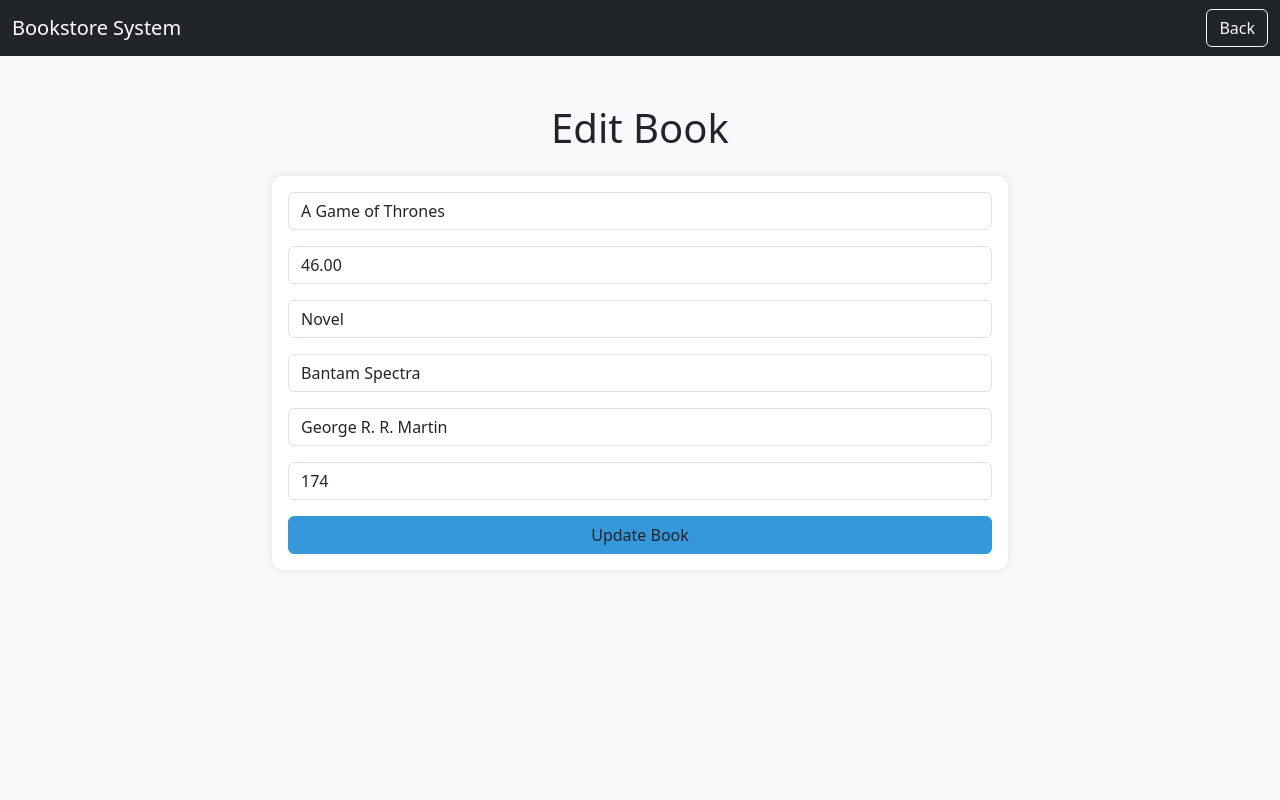
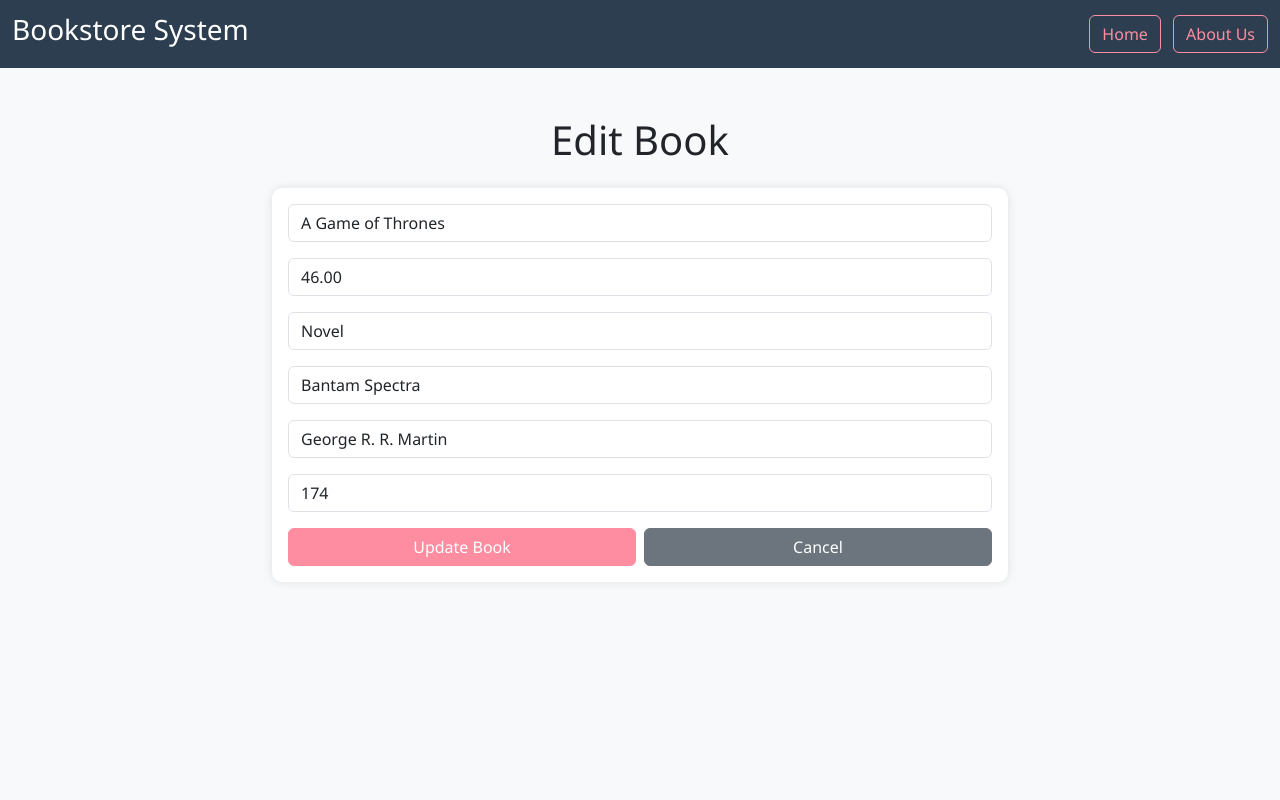
Before and after one commit to soytry12/BookStorePHPProject, a PHP site: page /edit_book.php?id=1 in a window 1280 px wide. Run offline with PHP 8.4, Linux system fonts and the light colour scheme; data comes from the database, SQL or seed files in the repository.

Commit message:
thirdupdate

```diff
--- a/edit_book.php
+++ b/edit_book.php
@@ -38,30 +38,23 @@ if ($_SERVER['REQUEST_METHOD'] == 'POST') {
     <meta name="viewport" content="width=device-width, initial-scale=1.0">
     <title>Edit Book</title>
     <link href="https://cdn.jsdelivr.net/npm/bootstrap@5.3.0/dist/css/bootstrap.min.css" rel="stylesheet">
-    <style>
-        body {
-            background-color: #f8f9fa;
-        }
-        .card {
-            border: none;
-            border-radius: 10px;
-            box-shadow: 0 0 10px rgba(0,0,0,0.1);
-        }
-        .btn-custom {
-            background-color: #3498db;
-            border-color: #3498db;
-        }
-        .btn-custom:hover {
-            background-color: #2980b9;
-            border-color: #2980b9;
-        }
-    </style>
+    <link rel="stylesheet" href="styles.css">
 </head>
 <body>
-    <nav class="navbar navbar-dark bg-dark">
+<nav class="navbar navbar-expand-lg navbar-dark">
         <div class="container-fluid">
-            <a class="navbar-brand" href="#">Bookstore System</a>
-            <a href="index.php" class="btn btn-outline-light">Back</a>
+            <a class="navbar-brand" href="#"><h3>Bookstore System</h3></a>
+            <button class="navbar-toggler" type="button" data-bs-toggle="collapse" data-bs-target="#navbarNav" aria-controls="navbarNav" aria-expanded="false" aria-label="Toggle navigation">
+                <span class="navbar-toggler-icon"></span>
+            </button>
+            <div class="collapse navbar-collapse" id="navbarNav">
+                <ul class="navbar-nav ms-auto">
+                    <li class="nav-item">
+                        <a class="btn btn-outline-light me-2" href="#">Home</a>
+                        <a class="btn btn-outline-light" href="aboutus.php">About Us</a>
+                    </li>
+                </ul>
+            </div>
         </div>
     </nav>
     <div class="container mt-5">
@@ -90,7 +83,10 @@ if ($_SERVER['REQUEST_METHOD'] == 'POST') {
                             <div class="mb-3">
                                 <input type="number" name="stock" class="form-control" placeholder="Stock" value="<?php echo $book['stock']; ?>">
                             </div>
-                            <button type="submit" class="btn btn-custom w-100">Update Book</button>
+                            <div class="d-flex gap-2">
+                                <button type="submit" class="btn btn-custom w-100">Update Book</button>
+                                <a href="index.php" class="btn btn-secondary w-100">Cancel</a>
+                            </div>
                         </form>
                     </div>
                 </div>
--- /dev/null
+++ b/styles.css
@@ -0,0 +1,145 @@
+body {
+    background-color: #f8f9fa;
+    font-family: 'Segoe UI', Tahoma, Geneva, Verdana, sans-serif;
+    min-height: 100vh;
+    display: flex;
+    flex-direction: column;
+}
+
+.navbar {
+    background-color: #2c3e50;
+}
+
+.main-content {
+    flex: 1;
+    padding: 40px 20px;
+    background-color: #ffffff;
+    border-radius: 10px;
+    box-shadow: 0 0 15px rgba(0,0,0,0.1);
+    margin: 20px auto;
+    max-width: 1200px;
+    width: 100%;
+}
+
+.about-section {
+    margin-top: 40px;
+    display: flex;
+    flex-wrap: wrap;
+    align-items: center;
+    gap: 30px;
+}
+
+.about-text-content {
+    flex: 1;
+    min-width: 300px;
+}
+
+.about-heading {
+    font-size: 2.5rem;
+    font-weight: 700;
+    color: #2c3e50;
+    margin-bottom: 20px;
+}
+
+.about-text {
+    font-size: 1rem;
+    color: #555;
+    line-height: 1.6;
+    margin-bottom: 20px;
+}
+
+.contact-btn {
+    background-color: #f39c12;
+    color: #fff;
+    border: none;
+    padding: 10px 20px;
+    border-radius: 25px;
+    font-size: 1rem;
+    font-weight: 600;
+    cursor: pointer;
+    transition: background-color 0.3s ease;
+}
+
+.contact-btn:hover {
+    background-color: #e67e22;
+}
+
+.about-image {
+    flex: 1;
+    min-width: 300px;
+    max-width: 500px;
+    height: auto;
+    border-radius: 10px;
+}
+
+.social-icons {
+    margin-top: 20px;
+}
+
+.social-icons a {
+    color: #2c3e50;
+    margin-right: 15px;
+    font-size: 1.5rem;
+    transition: color 0.3s ease;
+}
+
+.social-icons a:hover {
+    color: #f39c12;
+}
+
+.table-responsive {
+    margin-top: 20px;
+}
+
+.table thead th {
+    background-color: #2c3e50;
+    color: #ffffff;
+}
+
+.btn-custom {
+    background-color: #FF8DA1;
+    border-color: #FF8DA1;
+    color: #fff;
+}
+
+.btn-custom:hover {
+    background-color: #F76F8A;
+    border-color: #F76F8A;
+}
+
+.btn-success {
+    background-color: #27ae60;
+    border-color: #27ae60;
+}
+
+.btn-success:hover {
+    background-color: #219653;
+    border-color: #219653;
+}
+
+.btn-danger {
+    background-color: #e74c3c;
+    border-color: #e74c3c;
+}
+
+.btn-danger:hover {
+    background-color: #c0392b;
+    border-color: #c0392b;
+}
+
+.btn-outline-light {
+    border-color: #FF8DA1;
+    color: #FF8DA1;
+}
+
+.btn-outline-light:hover {
+    background-color: #FF8DA1;
+    border-color: #FF8DA1;
+    color: #fff;
+}
+
+.card {
+    border: none;
+    border-radius: 10px;
+    box-shadow: 0 0 10px rgba(0,0,0,0.1);
+}
```
Also changed, not shown: aboutus.php (+3 -82 lines), add_book.php (+18 -22 lines), index.php (+3 -55 lines).
